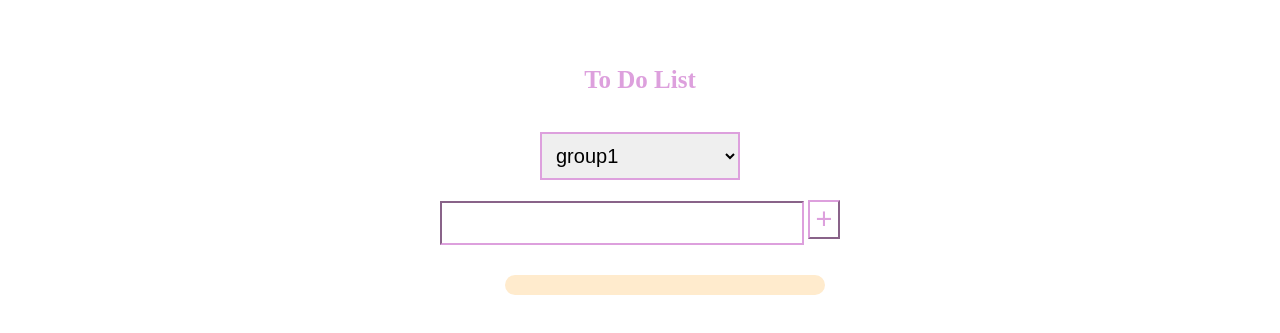
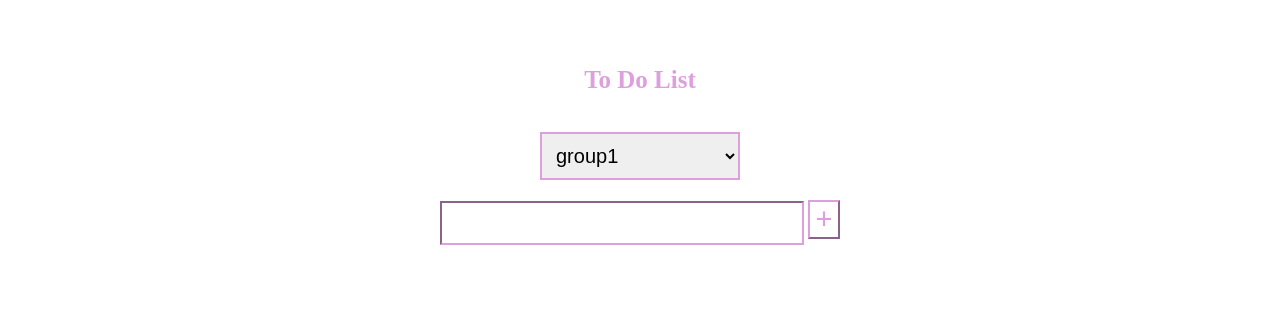
Before and after one commit to kimsiyeong/withdays, a plain HTML site: page index.html in a window 1280 px wide. Shown: the part 93-426 px from the top of the page. Drawn offline with nearby package versions, Linux system fonts and the light colour scheme.

Commit message:
Update index.html

```diff
--- a/index.html
+++ b/index.html
@@ -38,7 +38,7 @@
             <button type="button" id="btnAdd">+</button>
 
             <ul id ="list">
-                <li></li>
+                <!-- <li></li> -->
             </ul>
         </div>
     </div>
```
